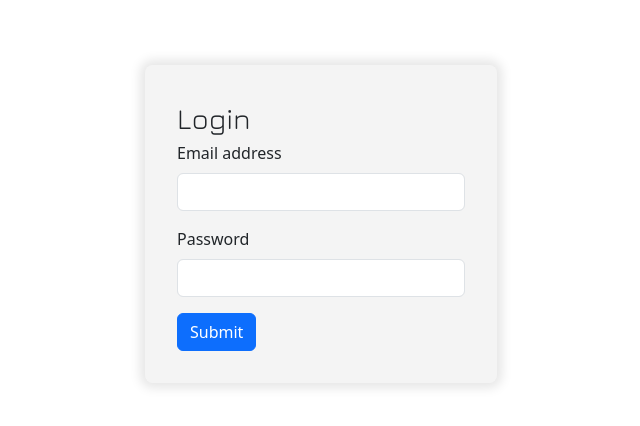
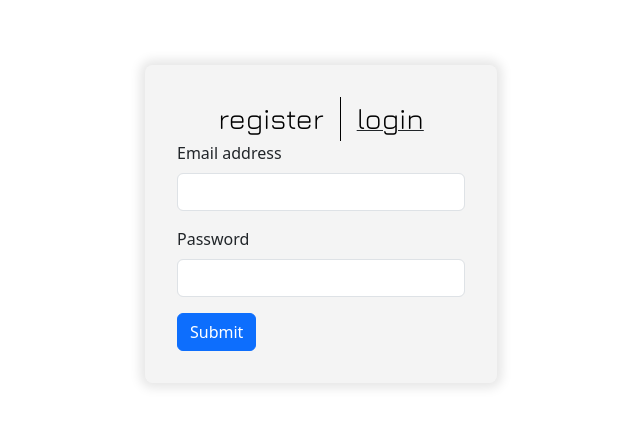
Before and after one commit to FelipeTC06/Drink-Water-Front, an Angular app: page /login in a window 1280 px wide. Shown: the part 176-602 px from the top of the page, without its empty margins (319-959 px from the left). Built offline with nearby package versions, Linux system fonts and the light colour scheme.

Commit message:
feat: add register and login redirect

```diff
--- a/src/app/ui/auth-ui/auth-ui.component.html
+++ b/src/app/ui/auth-ui/auth-ui.component.html
@@ -3,7 +3,11 @@
         @if (loaderService.isLoading()) {
             <app-loader></app-loader>
             }
-        <label class="label-title">{{ title }}</label>
+        <div class="nav-auth-body">
+            <div class="nav-auth" routerLinkActive="active"><a routerLink="/register">register</a></div>
+            <div class="separator"></div>
+            <div class="nav-auth" routerLinkActive="active"><a routerLink="/login">login</a></div>
+        </div>
         <ng-content></ng-content>
     </section>
 </div>
--- a/src/app/ui/auth-ui/auth-ui.component.scss
+++ b/src/app/ui/auth-ui/auth-ui.component.scss
@@ -5,10 +5,7 @@
     justify-content: center;
     align-items: center;
 
-    .label-title {
-        font-family: "Jura", sans-serif;
-        font-size: 1.8rem;
-    }
+    .label-title {}
 
     .card-auth {
         position: relative;
@@ -16,7 +13,34 @@
         height: fit-content;
         background-color: #c4c4c431;
         border-radius: 0.5rem;
-        box-shadow: 0px 0px 11px 5px rgba(0,0,0,0.1);
+        box-shadow: 0px 0px 11px 5px rgba(0, 0, 0, 0.1);
         padding: 2rem;
+
+
+        .nav-auth-body {
+            display: flex;
+            justify-content: center;
+            flex-direction: row;
+            gap: 1rem;
+
+            .nav-auth {
+
+                a {
+                    color: #000;
+                    text-decoration: none;
+                    font-family: "Jura", sans-serif;
+                    font-size: 1.8rem;
+                }
+            }
+
+            .nav-auth.active {
+                text-decoration: underline;
+            }
+
+            .separator {
+                border-left: 1px solid #000;
+            }
+        }
+
     }
 }
--- a/src/app/ui/auth-ui/auth-ui.component.ts
+++ b/src/app/ui/auth-ui/auth-ui.component.ts
@@ -1,11 +1,12 @@
 import { Component, inject, Input } from '@angular/core';
 import { LoaderComponent } from "../../shared/loader/loader.component";
 import { LoaderService } from '../../core/signals/loader.service';
+import { RouterLink, RouterLinkActive } from '@angular/router';
 
 @Component({
   selector: 'app-auth-ui',
   standalone: true,
-  imports: [LoaderComponent],
+  imports: [LoaderComponent, RouterLink, RouterLinkActive],
   templateUrl: './auth-ui.component.html',
   styleUrl: './auth-ui.component.scss'
 })
```
